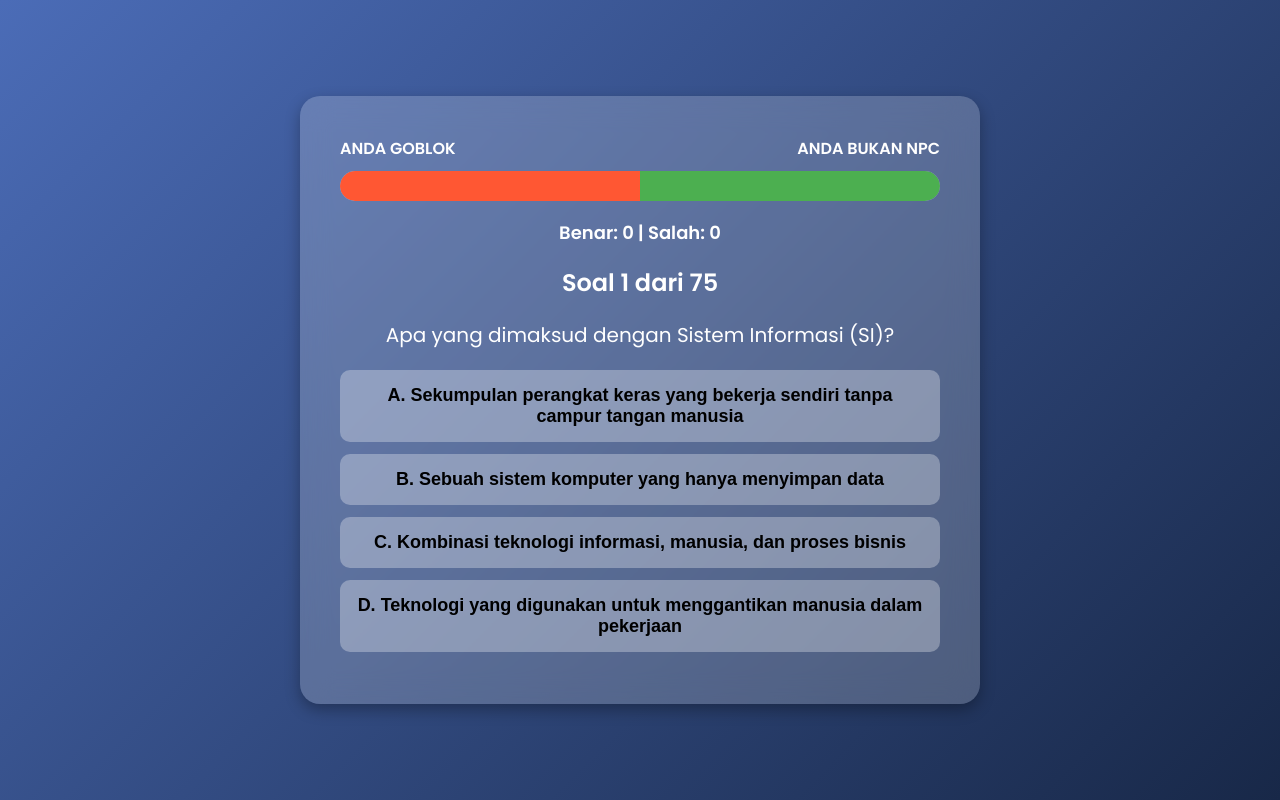
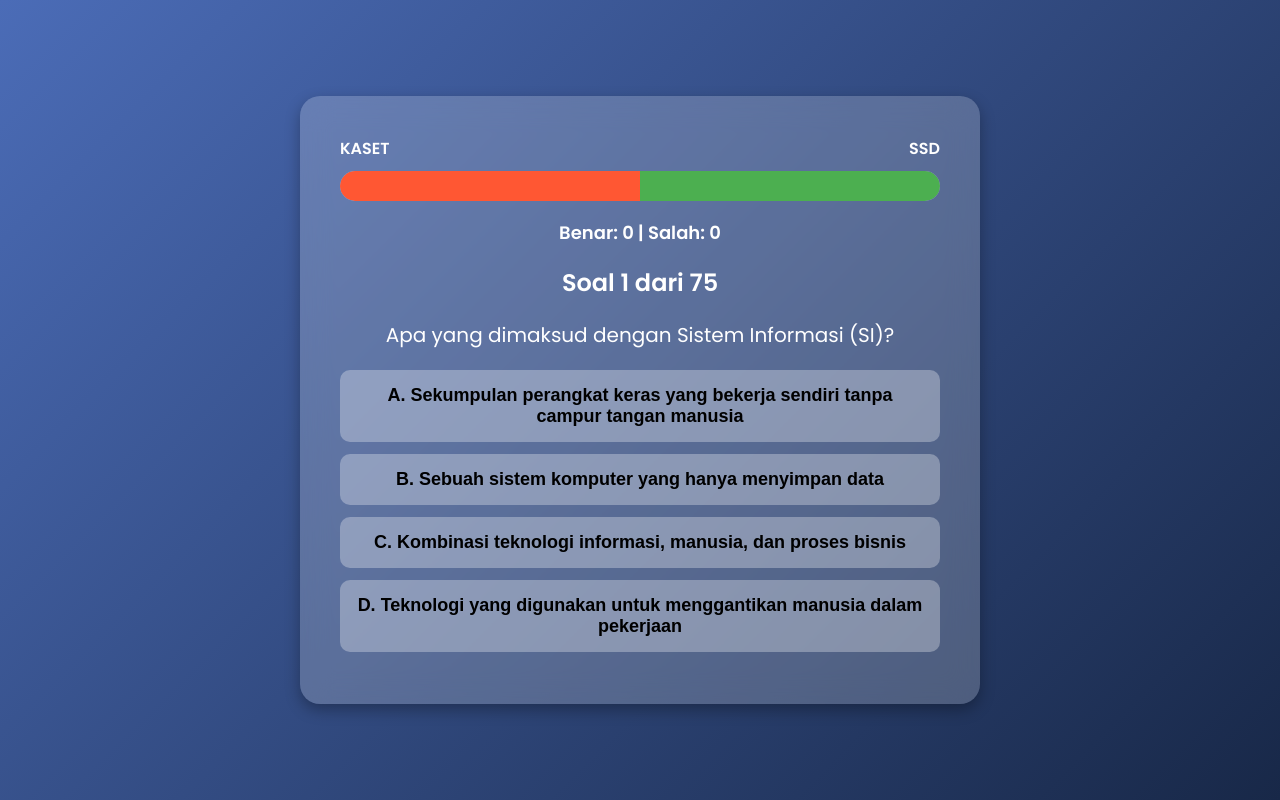
Before and after one commit to latihansoalusn/latihansoalusn, a plain HTML site: page index.html in a window 1280 px wide. Drawn offline with Linux system fonts and the light colour scheme.

Commit message:
Update index.html

```diff
--- a/index.html
+++ b/index.html
@@ -102,8 +102,8 @@
 <body>
     <div class="container">
         <div class="progress-labels">
-            <span>ANDA GOBLOK</span>
-            <span>ANDA BUKAN NPC</span>
+            <span>KASET</span>
+            <span>SSD</span>
         </div>
         <div class="progress-container">
             <div class="progress-bar-left" id="progressBarLeft"></div>
```
